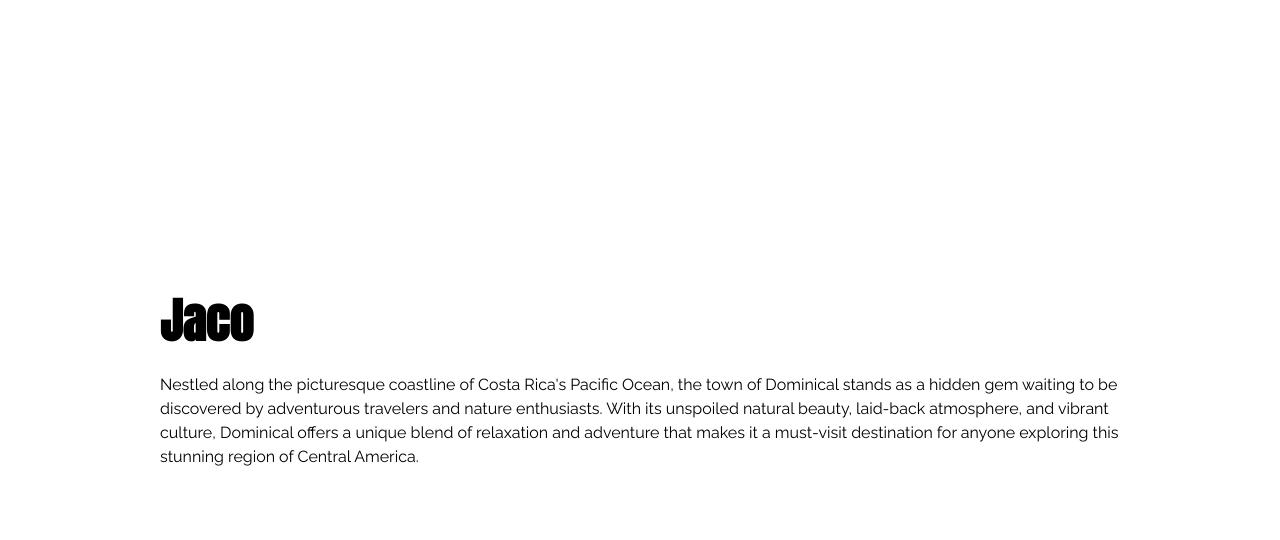
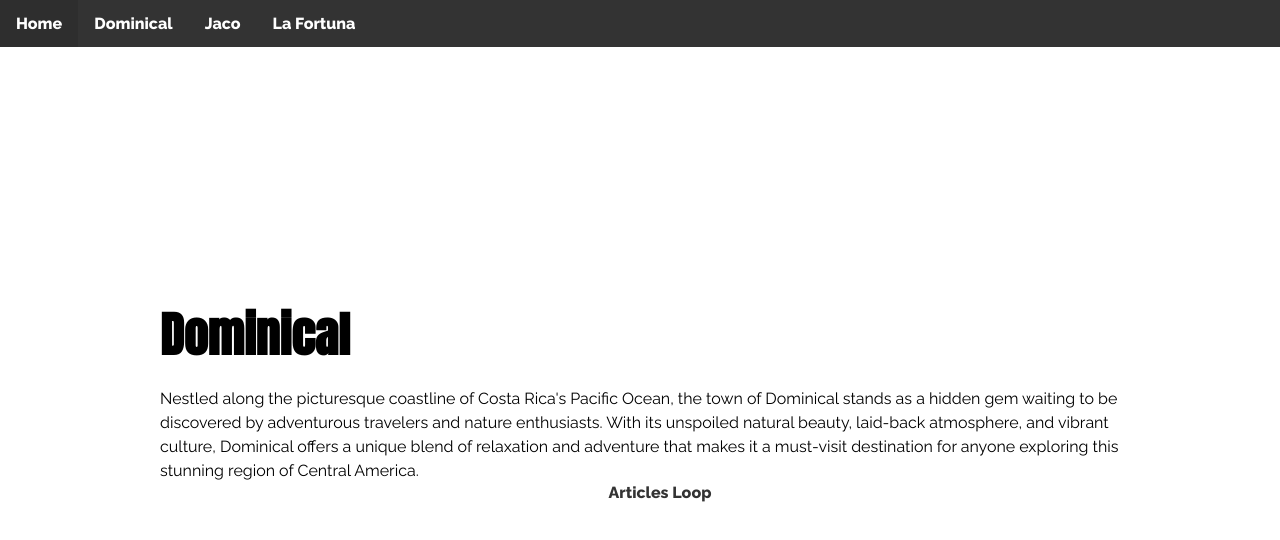
Before and after one commit to annaharbour/react-travel-blog, a React (Create React App) app: page /Dominical in a window 1280 px wide. Shown: the top 540 px of the page. Built offline with nearby package versions, Linux system fonts and the light colour scheme.

Commit message:
Navbar and router links working

```diff
--- a/src/App.css
+++ b/src/App.css
@@ -43,59 +43,12 @@ h1 {
   text-decoration: none;
 }
 
-.navbar a:hover, .dropdown:hover .dropbtn {
+.navbar a:hover {
   background-color: rgba(0,0,0,0.1); /* Black background with opacity */
-}
-
-.dropdown {
-  float: left;
-  overflow: hidden;
-}
-
-.dropdown .dropdbtn {
-  font-size: 16px;
-  border: none;
-  outline: none;
-  color: white;
-  background-color: inherit;
-  margin: 0;
-  padding: 14px 16px;
-  text-decoration: none;
-  cursor: pointer;
-}
-
-/* Dropdown content (hidden by default) */
-.dropdown-content {
-  display: none;
-  position: relative;
-  background-color: #f9f9f9;
-  min-width: 160px;
-  box-shadow: 0px 8px 16px 0px rgba(0,0,0,0.2);
-  z-index: 1;
-}
-
-* Links inside the dropdown */
-.dropdown-content a {
-  float: none;
-  color: black;
-  padding: 12px 16px;
-  text-decoration: none;
-  display: block;
-  text-align: left;
 }
 
 .article-link {
   font-size: 5px;
-}
-
-/* Change color of dropdown links on hover */
-.dropdown-content a:hover {
-  background-color: rgba(0,0,0,0.1); /* Black background with opacity */
-}
-
-/* Show the dropdown menu on hover */
-.dropdown:hover .dropdown-content {
-  display: block;
 }
 
 /* LOCATIONS */
--- a/src/App.js
+++ b/src/App.js
@@ -1,23 +1,33 @@
 import './App.css';
-import { BrowserRouter, Routes, Route } from 'react-router-dom';
+import { BrowserRouter, Routes, Route, Outlet } from 'react-router-dom';
 import Dominical from './components/Dominical';
 import Jaco from './components/Jaco';
 import LaFortuna from './components/LaFortuna';
 import PuraVida from './components/PuraVida';
+import Layout from './components/Layout';
 
 function App() {
   return (
     <div className="App">
-      <div className='navbar'>
-        <BrowserRouter>
+      <BrowserRouter>
           <Routes>
-            <Route path='/' element={< PuraVida/>}>Pura Vida</Route>
-            <Route path='Dominical' element={<Dominical />}>Dominical</Route>
-            <Route path='Jaco' element={<Jaco />}>Jaco</Route>
-            <Route path='LaFortuna' element={<LaFortuna />}>La Fortuna</Route>
+          <Route
+            path="/"
+            element={
+              <>
+                <Layout />
+                <Outlet /> {/* Nested routes will be rendered here */}
+              </>
+            }
+          >
+              <Route path="/" element={<PuraVida />} />
+              <Route path='/' element={< PuraVida/>}>Pura Vida</Route>
+              <Route path='Dominical' element={<Dominical />}>Dominical</Route>
+              <Route path='Jaco' element={<Jaco />}>Jaco</Route>
+              <Route path='LaFortuna' element={<LaFortuna />}>La Fortuna</Route>
+            </Route>
           </Routes>
         </BrowserRouter>
-      </div>
     </div>
   );
 }
--- a/src/components/Dominical.js
+++ b/src/components/Dominical.js
@@ -3,7 +3,7 @@ import React from 'react'
 function Dominical() {
   return (
     <div class="text-container">
-        <h1>Jaco</h1>
+        <h1>Dominical</h1>
 		<p>
             Nestled along the picturesque coastline of Costa Rica's Pacific Ocean, the town of Dominical stands as a hidden gem waiting to be discovered by adventurous travelers and nature enthusiasts. With its unspoiled natural beauty, laid-back atmosphere, and vibrant culture, Dominical offers a unique blend of relaxation and adventure that makes it a must-visit destination for anyone exploring this stunning region of Central America.
         </p>
--- /dev/null
+++ b/src/components/Layout.js
@@ -0,0 +1,15 @@
+import React from 'react'
+import { Link } from 'react-router-dom'
+
+function Layout() {
+  return (
+    <div className='navbar'>
+        <Link to='/'>Home</Link>
+        <Link to='/Dominical'>Dominical</Link>
+        <Link to='/Jaco'>Jaco</Link>
+        <Link to='/LaFortuna'>La Fortuna</Link>
+    </div>
+  )
+}
+
+export default Layout
```
